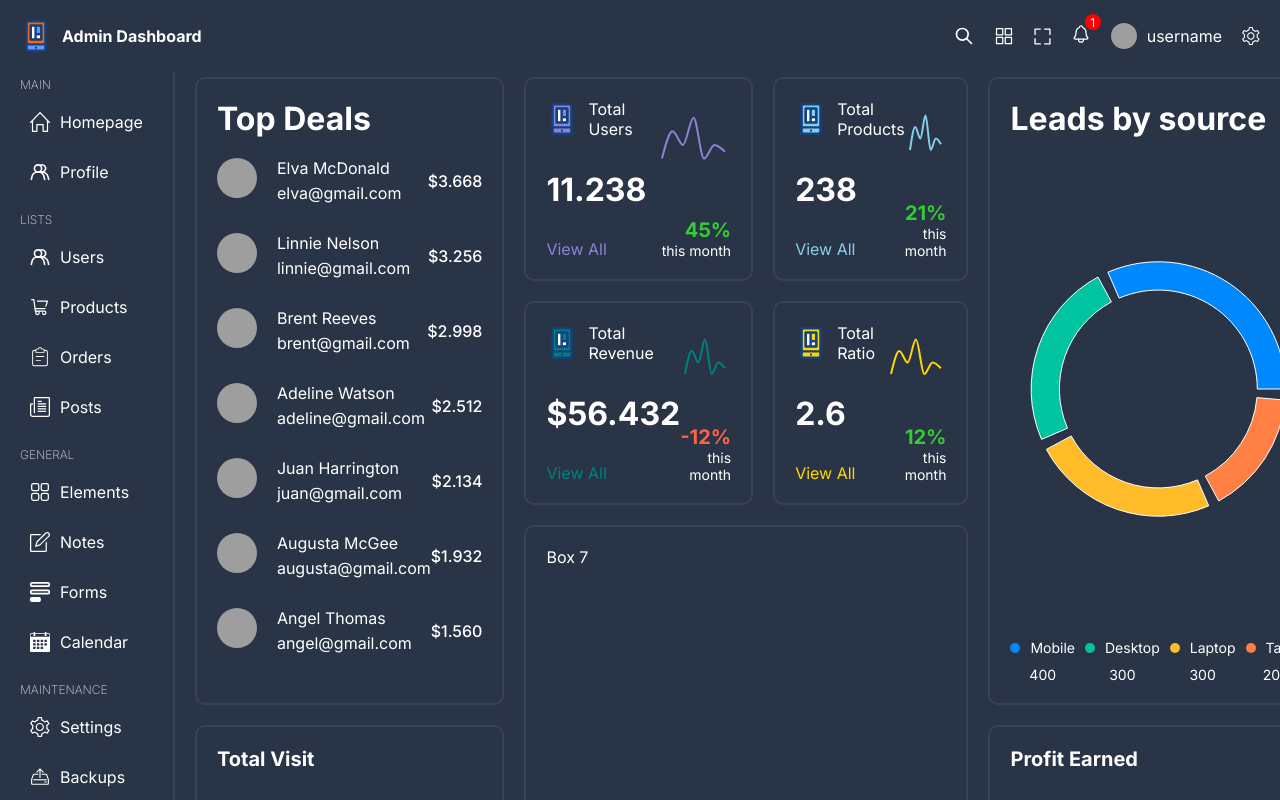
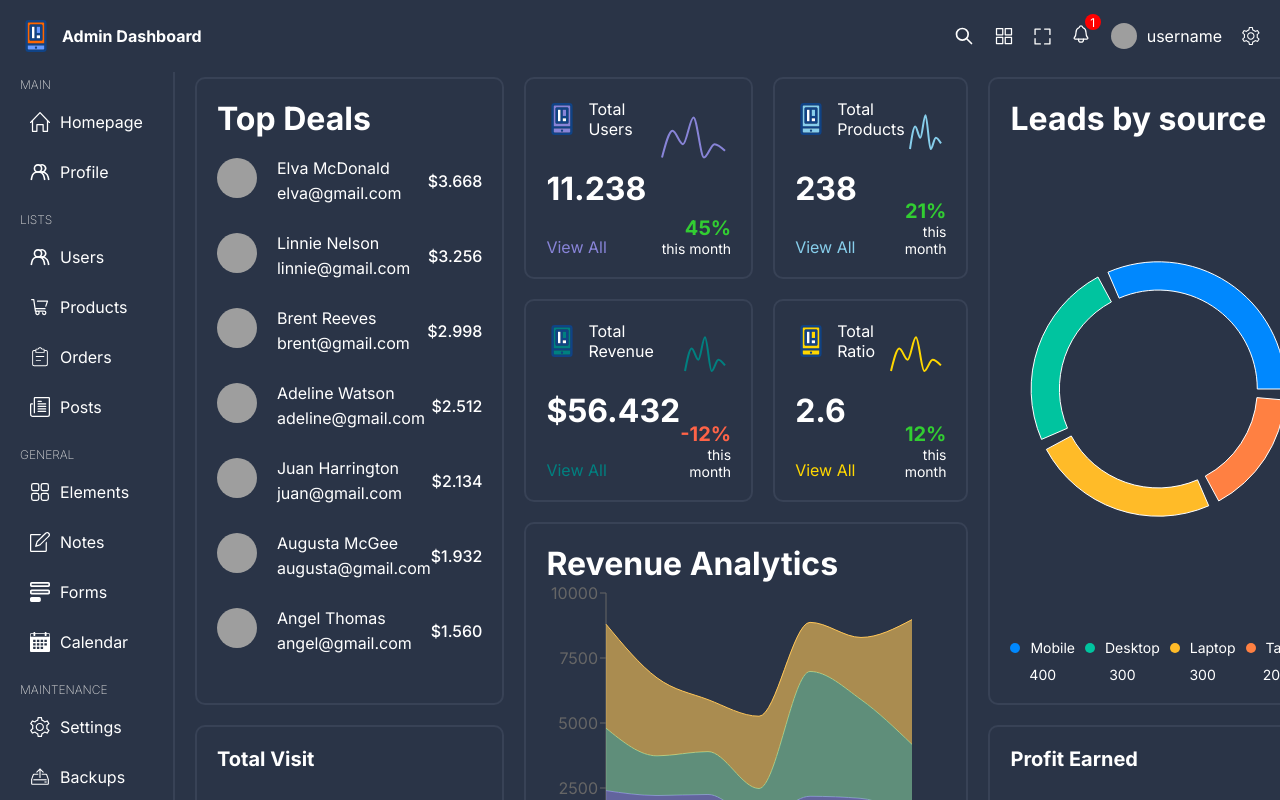
Before and after one commit to SuhailRazi/Admin-Dashboard, a React (Vite) app: page / in a window 1280 px wide. Shown: the top 800 px of the page. Built offline with nearby package versions, Linux system fonts and the light colour scheme; grey boxes are pictures that could not be loaded.

Commit message:
Called area chart to component to homepage

```diff
--- a/src/pages/home/Home.tsx
+++ b/src/pages/home/Home.tsx
@@ -1,9 +1,17 @@
-import BarChartBox from '../../components/barChartBox/BarChartBox'
-import ChartBox from '../../components/chartBox/ChartBox'
-import PieChartBox from '../../components/pieChartBox/PieChartBox'
-import TopBox from '../../components/topBox/TopBox'
-import { barChartBoxRevenue, barChartBoxVisit, chartBoxConversion, chartBoxProduct, chartBoxRevenue, chartBoxUser } from '../../data'
-import './home.scss'
+import BarChartBox from "../../components/barChartBox/BarChartBox";
+import BigChartBox from "../../components/bigChartBox/BigChartBox";
+import ChartBox from "../../components/chartBox/ChartBox";
+import PieChartBox from "../../components/pieChartBox/PieChartBox";
+import TopBox from "../../components/topBox/TopBox";
+import {
+  barChartBoxRevenue,
+  barChartBoxVisit,
+  chartBoxConversion,
+  chartBoxProduct,
+  chartBoxRevenue,
+  chartBoxUser,
+} from "../../data";
+import "./home.scss";
 
 const Home = () => {
   return (
@@ -11,16 +19,32 @@ const Home = () => {
       <div className="box box1">
         <TopBox />
       </div>
-      <div className="box box2"><ChartBox {...chartBoxUser} /></div>
-      <div className="box box3"><ChartBox {...chartBoxProduct}/></div>
-      <div className="box box4"><PieChartBox /></div>
-      <div className="box box5"><ChartBox {...chartBoxRevenue}/></div>
-      <div className="box box6"><ChartBox {...chartBoxConversion}/></div>
-      <div className="box box7">Box 7</div>
-      <div className="box box8"><BarChartBox {...barChartBoxVisit} /></div>
-      <div className="box box9"><BarChartBox {...barChartBoxRevenue} /></div>
+      <div className="box box2">
+        <ChartBox {...chartBoxUser} />
+      </div>
+      <div className="box box3">
+        <ChartBox {...chartBoxProduct} />
+      </div>
+      <div className="box box4">
+        <PieChartBox />
+      </div>
+      <div className="box box5">
+        <ChartBox {...chartBoxRevenue} />
+      </div>
+      <div className="box box6">
+        <ChartBox {...chartBoxConversion} />
+      </div>
+      <div className="box box7">
+        <BigChartBox />
+      </div>
+      <div className="box box8">
+        <BarChartBox {...barChartBoxVisit} />
+      </div>
+      <div className="box box9">
+        <BarChartBox {...barChartBoxRevenue} />
+      </div>
     </div>
-  )
-}
+  );
+};
 
-export default Home
+export default Home;
```
